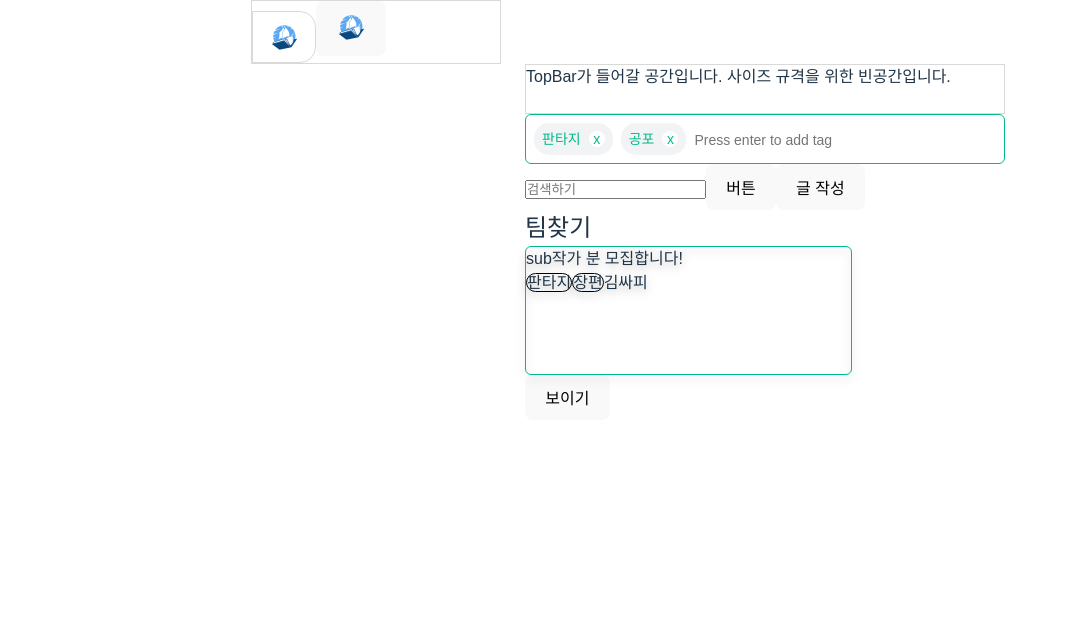
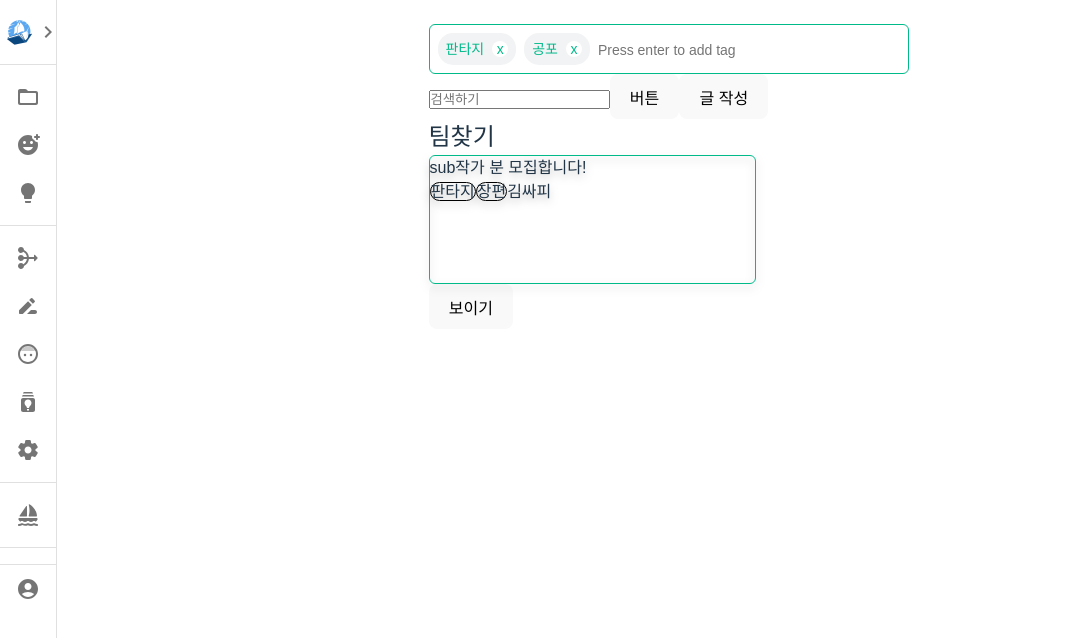
Before and after one commit to gittidev/Storyboat, a React (Vite) app in the folder frontend/: page /main/findteam in a window 1280 px wide. Shown: the top 638 px of the page, without its empty margins (0-1068 px from the left). Built offline with nearby package versions, Linux system fonts and the light colour scheme.

Commit message:
feat(navbar) : navbar 화면 외부영역 클릭 안됨 수정

```diff
--- a/frontend/src/components/NavBar.tsx
+++ b/frontend/src/components/NavBar.tsx
@@ -1,187 +1,286 @@
-import * as React from 'react';
-import { Link as RouterLink, LinkProps as RouterLinkProps } from 'react-router-dom';
-import { Box, Drawer, Button as MuiButton, List, Divider, ListItem, ListItemIcon, ListItemText, IconButton } from '@mui/material';
-import { ThemeProvider, createTheme } from '@mui/material/styles';
-import Logo from '../assets/logo.png';
+import * as React from "react";
 import {
-  FolderOpenRoundedIcon, AddReactionRoundedIcon, LightbulbIcon, MediationRoundedIcon,
-  DriveFileRenameOutlineRoundedIcon, Face5Icon, BatchPredictionIcon, SettingsRoundedIcon,
-  SailingRoundedIcon, ArrowBackIosNewRoundedIcon
-} from './Icons';
-import { styled } from '@mui/system'
+  Outlet,
+  Link as RouterLink} from "react-router-dom";
+import { styled,  useTheme,  Theme,  CSSObject } from "@mui/material/styles";
+import {
+  FolderOpenRoundedIcon,
+  AddReactionRoundedIcon,
+  LightbulbIcon,
+  MediationRoundedIcon,
+  DriveFileRenameOutlineRoundedIcon,
+  Face5Icon,
+  BatchPredictionIcon,
+  SettingsRoundedIcon,
+  SailingRoundedIcon,
+  AccountCircleIcon
+} from "./Icons";
 
-type Anchor = 'left';
+import {
+  Box,
+  List,
+  Divider,
+  ListItem,
+  ListItemIcon,
+  ListItemText,
+  IconButton,
+  ListItemButton,
+} from "@mui/material";
 
-interface ListItemLinkProps {
-  icon?: React.ReactElement;
-  primary: string;
-  to: string;
-  textSize?: string;
-}
+import MuiDrawer from "@mui/material/Drawer";
+import ChevronLeftIcon from "@mui/icons-material/ChevronLeft";
+import ChevronRightIcon from "@mui/icons-material/ChevronRight";
+import Logo from "../assets/logo.png";
 
-const StyledHomeDiv = styled('div')`
-  display : flex;
-  align-items: center;
-  color : black;
+
+// 코드 작성 영역 ---------------------------------------------------------------------
+const drawerWidth = 220;
+
+const StyledLink = styled(RouterLink)`
+  color: black;
   text-decoration: none;
-  justify-content: space-between;
-`
+  width: 100%;
+`;
 
-const theme = createTheme({
-  components: {
-    MuiListItem: {
-      styleOverrides: {
-        root: {
-          '&:hover': {
-            backgroundColor: '#f5f5f5',
-          },
-        },
-      },
-    },
-    MuiListItemIcon: {
-      styleOverrides: {
-        root: {
-          minWidth: '30px',
-          marginLeft: '3px',
-          '& .MuiSvgIcon-root': {
-            fontSize: '16px',
-          },
-        },
-      },
-    },
-    MuiListItemText: {
-      styleOverrides: {
-        root: {
-          fontSize: '10px',
-          color: 'black',
-          marginLeft: '16px',
-        },
-      },
-    },
+const openedMixin = (theme: Theme): CSSObject => ({
+  width: drawerWidth,
+  transition: theme.transitions.create("width", {
+    easing: theme.transitions.easing.sharp,
+    duration: theme.transitions.duration.enteringScreen,
+  }),
+  overflowX: "hidden",
+});
+
+
+const closedMixin = (theme: Theme): CSSObject => ({
+  transition: theme.transitions.create("width", {
+    easing: theme.transitions.easing.sharp,
+    duration: theme.transitions.duration.leavingScreen,
+  }),
+  overflowX: "hidden",
+  width: `calc(${theme.spacing(6)} + 1px)`,
+  [theme.breakpoints.up("sm")]: {
+    width: `calc(${theme.spacing(7)} + 1px)`,
   },
 });
 
-const Link = React.forwardRef<HTMLAnchorElement, RouterLinkProps>(function Link(itemProps, ref) {
-  return <RouterLink ref={ref} {...itemProps} role={undefined} />;
-});
+//Drawer 메인 헤더
+const DrawerHeader = styled("div")(({ theme }) => ({
+  display: "flex",
+  alignItems: "center",
+  justifyContent: "center",
+  padding: theme.spacing(0, 1),
+  // necessary for content to be below app bar
+  ...theme.mixins.toolbar,
+}));
 
-function ListItemLink(props: ListItemLinkProps) {
-  const { icon, primary, to, textSize } = props;
 
+
+
+
+//Drawer 설정
+const Drawer = styled(MuiDrawer, {
+  shouldForwardProp: (prop) => prop !== "open",
+})(({ theme, open }) => ({
+  width: drawerWidth,
+  flexShrink: 0,
+  whiteSpace: "nowrap",
+  boxSizing: "border-box",
+  ...(open && {
+    ...openedMixin(theme),
+    "& .MuiDrawer-paper": openedMixin(theme),
+  }),
+  ...(!open && {
+    ...closedMixin(theme),
+    "& .MuiDrawer-paper": closedMixin(theme),
+  }),
+}));
+
+
+
+//실제 렌더링 관련 영역
+export default function NavBar() {
+  const theme = useTheme();
+  const [open, setOpen] = React.useState(false);
+
+
+  const toggleDrawer = () => {
+    setOpen(!open);
+  };
+
+
+
+  const handleDrawerOpen = () => {
+    setOpen(true);
+  };
+
+  const handleDrawerClose = () => {
+    setOpen(false);
+  };
+
+  //렌더링 영역
   return (
-    <li>
-      <ListItem component={Link} to={to}>
-        {icon ? <ListItemIcon>{icon}</ListItemIcon> : null}
-        <ListItemText
-          primary={primary}
-          sx={{
-            fontFamily: 'Inter',
-            color: 'black',
-            marginLeft: icon ? '0px' : '0px',
-            fontSize: textSize || 'inherit',
-          }}
-        />
-      </ListItem>
-    </li>
+    //상단 푸른색 툴바 영역
+    <Box sx={{ display: "flex" }}>
+      {/* 간격 설정용 */}
+      {/* <CssBaseline /> */}
+
+      {/* duffuTdmfEo  */}
+      <Drawer variant="permanent" open={open}>
+        <DrawerHeader>
+        <StyledLink to="/">
+            <ListItem disablePadding>
+                <ListItemButton>
+                  <ListItemIcon>
+                  <img src={Logo} width={30} alt="Logo" />
+                  </ListItemIcon>
+                  <ListItemText
+                      primary="StoryBoat"
+                      sx={{
+                        fontFamily: 'Inter',
+                        fontSize: '24px',
+                        fontStyle: 'italic',
+                        fontWeight: 900,
+                        lineHeight: '36px',
+                      }}/>
+                </ListItemButton>
+              </ListItem>
+
+
+          </StyledLink>
+          <IconButton onClick={toggleDrawer}>
+          {open ? <ChevronLeftIcon  /> : <ChevronRightIcon />}
+        </IconButton>
+
+        </DrawerHeader>
+
+        <Divider /> {/* 나만의 공간 */}
+
+        <List>
+        <StyledLink to="/main/mystory">
+            <ListItem disablePadding>
+                <ListItemButton>
+                  <ListItemIcon>
+                    <FolderOpenRoundedIcon />
+                  </ListItemIcon>
+                  <ListItemText primary="나만의 스토리" />
+                </ListItemButton>
+              </ListItem>
+          </StyledLink>
+          <StyledLink to="/main/mychar">
+            <ListItem disablePadding>
+                <ListItemButton>
+                  <ListItemIcon>
+                    <AddReactionRoundedIcon/>
+                  </ListItemIcon>
+                  <ListItemText primary="나만의 캐릭터" />
+                </ListItemButton>
+              </ListItem>
+          </StyledLink>
+          <StyledLink to="/main/myidea">
+            <ListItem disablePadding>
+                <ListItemButton>
+                  <ListItemIcon>
+                  <LightbulbIcon />
+                  </ListItemIcon>
+                  <ListItemText primary="나만의 아이디어" />
+                </ListItemButton>
+              </ListItem>
+          </StyledLink>
+        </List>
+
+        <Divider /> {/* 팀공간 */}
+
+        <List>
+        <StyledLink to="/main/storybox">
+            <ListItem disablePadding>
+                <ListItemButton>
+                  <ListItemIcon>
+                      <MediationRoundedIcon />
+                  </ListItemIcon>
+                  <ListItemText primary="Story Box" />
+                </ListItemButton>
+              </ListItem>
+          </StyledLink>
+
+          <StyledLink to="/main/storyedit">
+            <ListItem disablePadding>
+                <ListItemButton>
+                  <ListItemIcon>
+                    <DriveFileRenameOutlineRoundedIcon />
+                  </ListItemIcon>
+                  <ListItemText primary="Story 보관소" />
+                </ListItemButton>
+              </ListItem>
+          </StyledLink>
+
+          <StyledLink to="/main/charbox">
+            <ListItem disablePadding>
+                <ListItemButton>
+                  <ListItemIcon>
+                    <Face5Icon />
+                  </ListItemIcon>
+                  <ListItemText primary="캐릭터 보관소" />
+                </ListItemButton>
+              </ListItem>
+          </StyledLink>
+          <StyledLink to="/main/ideabox">
+            <ListItem disablePadding>
+                <ListItemButton>
+                  <ListItemIcon>
+                  <BatchPredictionIcon />
+                  </ListItemIcon>
+                  <ListItemText primary="아이디어 보관소" />
+                </ListItemButton>
+              </ListItem>
+          </StyledLink>
+          <StyledLink to="/main/studio">
+            <ListItem disablePadding>
+                <ListItemButton>
+                  <ListItemIcon>
+                  <SettingsRoundedIcon />
+                  </ListItemIcon>
+                  <ListItemText primary="스튜디오 설정" />
+                </ListItemButton>
+              </ListItem>
+          </StyledLink>
+        </List>
+        <Divider />
+        <List>{/* 팀찾기 */}
+        <StyledLink to="/main/findteam">
+            <ListItem disablePadding>
+                <ListItemButton>
+                  <ListItemIcon>
+                  <SailingRoundedIcon />
+                  </ListItemIcon>
+                  <ListItemText primary="팀 찾기" />
+                </ListItemButton>
+              </ListItem>
+          </StyledLink>
+        </List>
+        <Divider />
+            <ListItem sx={{ height :'auto'}}/>
+
+
+
+        <Divider />
+
+        <StyledLink to="/main/profile">
+            <ListItem disablePadding>
+                <ListItemButton>
+                  <ListItemIcon>
+                  <AccountCircleIcon />
+                  </ListItemIcon>
+                  <ListItemText primary="내 정보" />
+                </ListItemButton>
+              </ListItem>
+          </StyledLink>
+      </Drawer>
+
+      {/* 작성 공간 */}
+      <Box component="main" sx={{ flexGrow: 1, p: 3 }}>
+        <Outlet />
+      </Box>
+    </Box>
   );
 }
-
-interface NavBarProps {
-  onToggle: (open: boolean) => void;
-}
-
-export default function NavBar({ onToggle }: NavBarProps) {
-  const [state, setState] = React.useState({
-    left: false,
-  });
-
-  const toggleDrawer = (anchor: Anchor, open: boolean) => (event: React.KeyboardEvent | React.MouseEvent) => {
-    if (event.type === 'keydown' && ((event as React.KeyboardEvent).key === 'Tab' || (event as React.KeyboardEvent).key === 'Shift')) {
-      return;
-    }
-
-    setState({ ...state, [anchor]: open });
-    onToggle(open); // Update the width based on the drawer state
-  };
-
-  // 네브바 목록
-  const list = (anchor: Anchor) => (
-    <Box
-      sx={{ width: 250, color: 'inherit' }}
-      role="presentation"
-    >
-      <ThemeProvider theme={theme}>
-        <List>
-          <StyledHomeDiv>
-            <RouterLink to={'/'} style={{ display: 'flex', alignItems: 'center', color: 'black', textDecoration: 'none' }}>
-              <img src={Logo} width={30} alt="Logo" />
-              <span>StoryBoat</span>
-            </RouterLink>
-            <IconButton onClick={toggleDrawer(anchor, false)}>
-              <ArrowBackIosNewRoundedIcon />
-            </IconButton>
-          </StyledHomeDiv>
-        </List>
-        <Divider />
-        <List>
-          <ListItemText primary="개인 보관함" sx={{ color: 'black', marginLeft: '16px', fontSize: '10px' }} />
-          <ListItemLink to="/main/mystory" primary="나만의 스토리" icon={<FolderOpenRoundedIcon />} />
-          <ListItemLink to="/main/mychar" primary="나만의 캐릭터" icon={<AddReactionRoundedIcon />} />
-          <ListItemLink to="/main/myidea" primary="나만의 아이디어" icon={<LightbulbIcon />} />
-        </List>
-        <Divider />
-        <List aria-label="main mailbox folders">
-          <ListItemText primary="스튜디오 보관함" sx={{ color: 'black', marginLeft: '16px', fontSize: '12px' }} />
-          <ListItemLink to="/main/storybox" primary="Story Box" icon={<MediationRoundedIcon />} />
-          <ListItemLink to="/main/storyedit" primary="Story 보관소" icon={<DriveFileRenameOutlineRoundedIcon />} />
-          <ListItemLink to="/main/charbox" primary="캐릭터 보관소" icon={<Face5Icon />} />
-          <ListItemLink to="/main/ideabox" primary="아이디어 보관소" icon={<BatchPredictionIcon />} />
-          <ListItemLink to="/main/studio" primary="스튜디오 설정" icon={<SettingsRoundedIcon />} />
-        </List>
-        <Divider />
-        <List aria-label="main mailbox folders">
-          <ListItemLink to="/main/findteam" primary="팀 찾기" icon={<SailingRoundedIcon />} />
-        </List>
-        <Divider />
-        <List aria-label="main mailbox folders">
-          <ListItemLink to="/main/profile" primary="사용자명" />
-        </List>
-      </ThemeProvider>
-    </Box>
-  );
-
-  return (
-    <>
-      {(['left'] as const).map((anchor) => (
-        <React.Fragment key={anchor}>
-          <MuiButton
-            onClick={toggleDrawer(anchor, true)}
-            sx={{
-              border: '1px solid #D9D9D9',
-              padding: '10px',
-              borderRadius: '0px 16px 16px 0px',
-            }}
-          >
-            <img src={Logo} width={30} alt="Logo" />
-          </MuiButton>
-
-          <Drawer
-            elevation={0}
-            anchor={anchor}
-            open={state[anchor]}
-            onClose={toggleDrawer(anchor, false)}
-            hideBackdrop={true}
-            ModalProps={{
-              keepMounted: true, // 컴포넌트를 계속 마운트 상태로 유지
-            }}
-            PaperProps={{
-              style: { pointerEvents: 'auto' } // 내부 요소 클릭 허용
-            }}
-          >
-            {list(anchor)}
-          </Drawer>
-        </React.Fragment>
-      ))}
-    </>
-  );
-}
--- a/frontend/src/pages/MainPage.tsx
+++ b/frontend/src/pages/MainPage.tsx
@@ -1,57 +1,9 @@
-import React, { useState } from 'react';
-import { Outlet } from 'react-router-dom';
-import { styled } from '@mui/system';
-import { Container as MuiContainer } from '@mui/material';
-import NavBar from '../components/NavBar';
-import TopBar from '../components/TopBar';
-import Logo from '../assets/logo.png';
-
-import { Box } from '@mui/material';
-
-const NavBarFrame = styled(Box)`
-  width: ${(props) => (props.open ? '250px' : '50px')};
-  height: 100%;
-  border: 1px solid #d9d9d9;
-  transition: width 0.3s;
-  // z-index:2;
-`;
-
-const MainPageFrame = styled(Box)`
-  margin-left: ${(props) => (props.open ? '250px' : '50px')};
-  width: calc(100% - ${(props) => (props.open ? '250px' : '50px')});
-  transition: margin-left 0.3s, width 0.3s;
-
-`;
+import NavBar from '../components/NavBar.tsx';
 
 const MainPage = () => {
-  const [isNavBarOpen, setIsNavBarOpen] = useState(true); // Default state of NavBar
-
-  const handleNavBarToggle = (open: boolean) => {
-    setIsNavBarOpen(open);
-  };
-
   return (
     <>
-      <NavBarFrame open={isNavBarOpen}>
-        <NavBar onToggle={handleNavBarToggle} />
-            <button
-            onClick={handleNavBarToggle}
-            sx={{
-              border: '1px solid #D9D9D9',
-              padding: '10px',
-              borderRadius: '0px 16px 16px 0px',
-            }}
-          >
-            <img src={Logo} width={30} />
-          </button>
-      </NavBarFrame>
-
-      <MuiContainer maxWidth={'xl'}>
-      <MainPageFrame open={isNavBarOpen}>
-        <TopBar />
-        <Outlet/>
-      </MainPageFrame>
-      </MuiContainer>
+      <NavBar/>
     </>
   );
 };
```
Also changed, not shown: frontend/src/components/Icons.tsx (+8 -0 lines).
